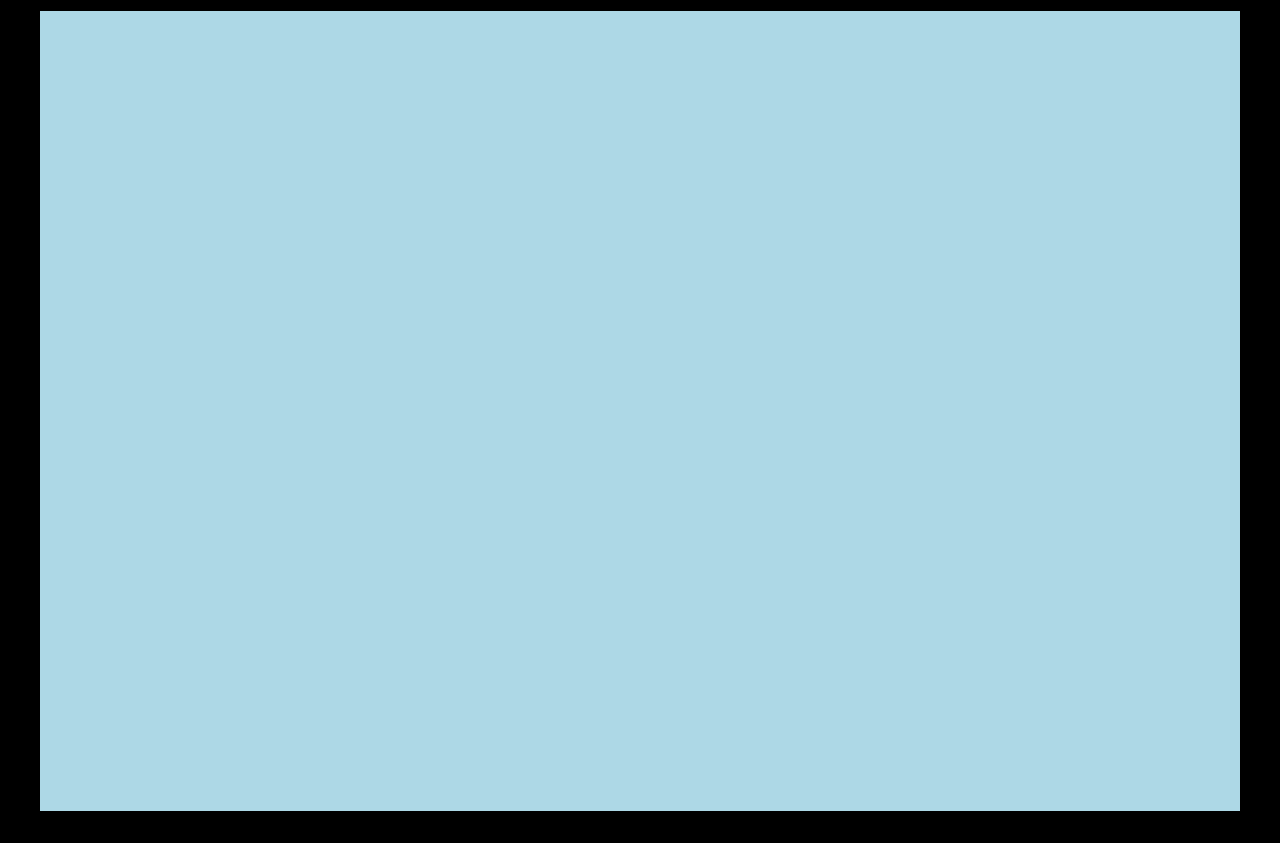
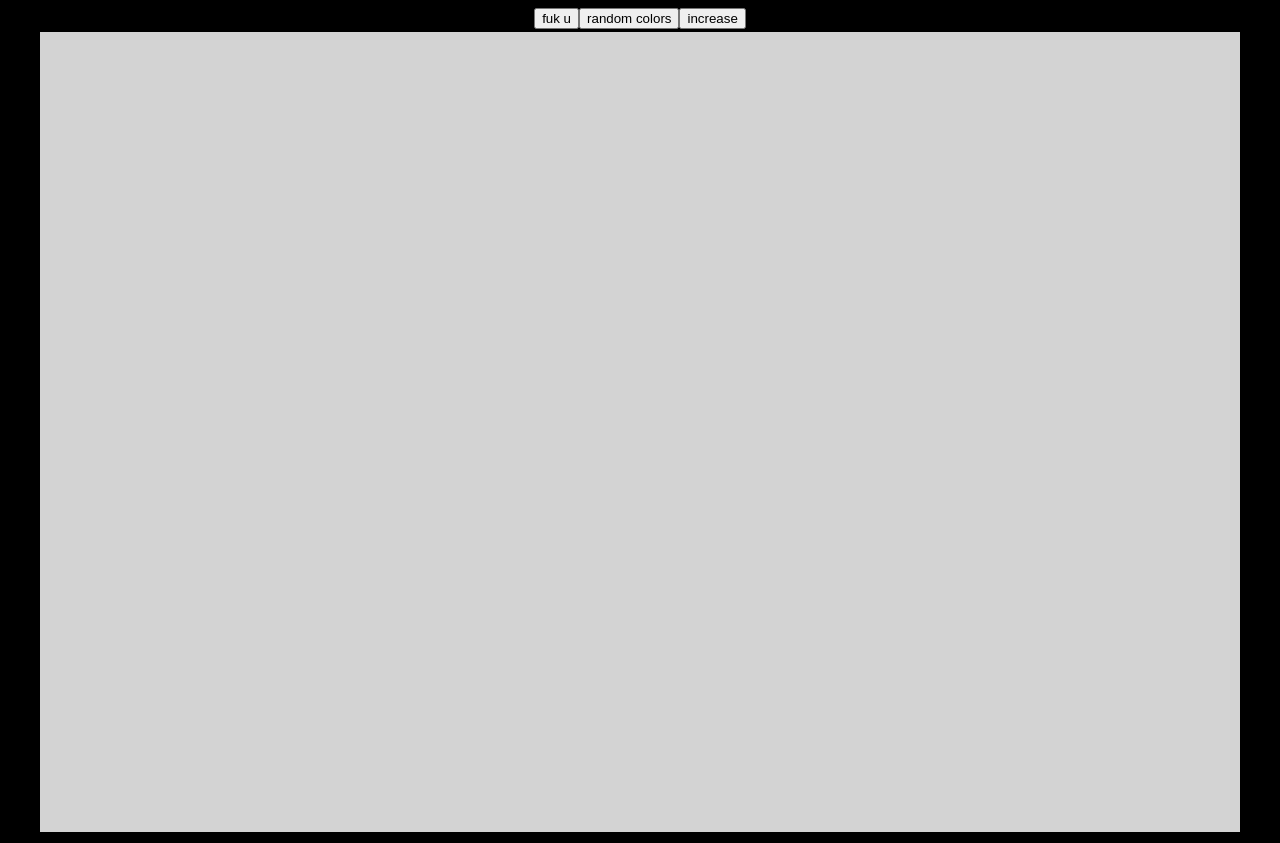
Before and after one commit to pcabezal/etch-a-sketch, a plain HTML site: page index.html in a window 1280 px wide. Before the commit the page ends 822 px from the top, so only its background shows below. Drawn offline with Linux system fonts and the light colour scheme.

Commit message:
add randomColor button

```diff
--- a/index.html
+++ b/index.html
@@ -9,10 +9,19 @@
 </head>
 <body>
 
-<div class="mainContainer">
+    <div class="newGridContainer">
+        <button onclick="newGridButton()">fuk u</button>
+        <button onclick="colorBlockActivate('random')">random colors</button>
+        <button onclick="colorBlockActivate('increase')">increase</button>
+    </div>
+
+    <div class="etchArea">
+        <div class="mainContainer"></div>
+    </div>
 
 
-</div>
+
+
 
 <script src="script.js" defer></script>
 </body>
--- a/script.js
+++ b/script.js
@@ -6,9 +6,7 @@ addyAxis.classList.add('yAxis');
 const addBlock = document.createElement('div');
 addBlock.classList.add('block');
 
-let gridNumber = 16;
-
-function createGrid() {
+function createGrid(gridNumber) {
     mainContainer.appendChild(addyAxis);
     for (let i=gridNumber; i > 0; i--) {
         addyAxis.appendChild(addBlock.cloneNode(true));
@@ -16,46 +14,73 @@ function createGrid() {
     for (let i=gridNumber; i > 1; i--) {
         mainContainer.appendChild(addyAxis.cloneNode(true));
     }
+    colorBlockActivate();
+}
+createGrid(50);
+
+//clear etchasketch
+function removeAllChildNodes() {
+    while (addyAxis.firstChild) {
+        addyAxis.removeChild(addyAxis.firstChild);
+    }
+    while (mainContainer.firstChild) {
+        mainContainer.removeChild(mainContainer.firstChild);
+    }
 }
 
-createGrid();
-
-const block1 = document.querySelectorAll('.block');
-
-for(let i = 0; i < block1.length; i++) {
-    block1[i].addEventListener("mouseenter", bindClick(i));
+function newGridButton() {
+    removeAllChildNodes();
+    let userGrid = prompt('Enter new grid size, nothing over 100 please.');
+    if (userGrid > 100) {
+        let userGrid = prompt(`I'm serious enter something under 100 or we could all die`)
+    }
+    createGrid(userGrid);
 }
 
-function bindClick(i) {
- return function() {
- //   console.log("you entered region number " + i);
-    block1[i].style.backgroundColor = 'red';
- };
+function randomColor() {
+    return '#' + Math.floor(Math.random()*16777215).toString(16);
 }
 
+ //color blocks old
+/* function colorBlockActivate() {
+    let block1 = document.querySelectorAll('.block');
+    for(let i = 0; i < block1.length; i++) {
+        block1[i].addEventListener("mouseenter", colorBlock(i));
+    }
+    function colorBlock(i) {
+    return function() {
+        //   console.log("you entered region number " + i);
+        block1[i].style.backgroundColor = 'red';
+        };
+    }
+} */
 
-/* console.log(block)
-console.log(block1)
-console.log(block2);
+function colorBlockActivate(choice) {
+    let block1 = document.querySelectorAll('.block');
+    for(let i = 0; i < block1.length; i++) {
+        block1[i].addEventListener("mouseenter", colorBlock(i));
+    }
+    function colorBlock(i) {
+        if (choice === 'random') {
+            return function() {
+                block1[i].style.backgroundColor = randomColor();
+            };
+        } else if (choice === 'increase') {
+            return function() {
+                console.log(window.getComputedStyle( block1[i] ,null).getPropertyValue('background-color'))
+                // myDivObj = document.getElementById("myDivID")
+                //let myDivObj = window.getComputedStyle(block1[i]).backgroundColor;
+                //console.log("you entered region number " + i);
+                //console.log(' stupid mydivobj = ' + myDivObj);
+                //console.log(block1[i]);
+                // block1[i].style.backgroundColor = 'hsl(0,0%,0%)';
+            };
 
-block.addEventListener("mouseenter", changeColor);
+        } else {
+            return function() {
+                block1[i].style.backgroundColor = 'blue';
+            };
+        }
 
-//block.addEventListener("mouseenter", changeColor);
-//console.log(block);
-
-function changeColor() {
-    console.log('sup bro');
-    block.style.backgroundColor = 'red';
-    addBlock.classList.add('dude');
-
-};
-
- mainContainer.appendChild(addyAxis);
-addyAxis.appendChild(addBlock.cloneNode(true));
-addyAxis.appendChild(addBlock.cloneNode(true));
-addyAxis.appendChild(addBlock.cloneNode(true));
-mainContainer.appendChild(addyAxis.cloneNode(true));
-mainContainer.appendChild(addyAxis.cloneNode(true));
-mainContainer.appendChild(addyAxis.cloneNode(true));
-mainContainer.appendChild(addyAxis.cloneNode(true));
-*/
+    }
+}
--- a/styles.css
+++ b/styles.css
@@ -1,7 +1,18 @@
 body {
     display: flex;
+    flex-direction: column;
     justify-content: center;
     background-color: black;
+}
+
+.newGridContainer {
+    display: flex;
+    justify-content: center;
+}
+
+.etchArea {
+    display: flex;
+    justify-content: center;
 }
 
 .mainContainer {
@@ -11,18 +22,19 @@ body {
     border-width: 3px;
     border-style: solid;
     border-radius: 3px;
-    background-color: lightblue;
+    background-color: lightgrey;
     height: 800px;
     width: 1200px;
 }
-
 
 .yAxis {
     display: flex;
     flex-grow: 100;
     min-height: 0px;
     min-width: 0px;
-    border: 1px;
+ /*   border: 1px;
+    border-color: blueviolet;
+    border-style: solid; */
 
 }
 
@@ -31,6 +43,8 @@ body {
     flex-grow: 100;
     min-height: 0px;
     min-width: 0px;
-    border: 1px;
+/*    border: 1px;
+    border-color: yellow;
+    border-style: solid; */
 
 }
```
